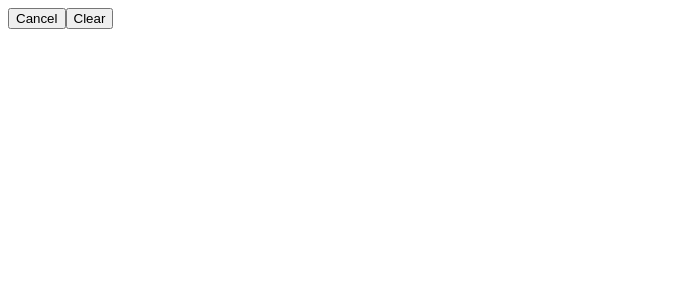
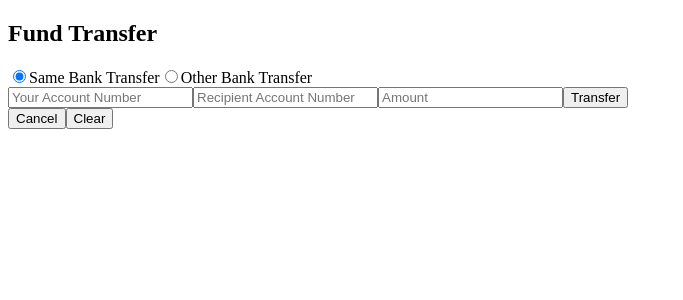
Before and after one commit to Randilwelikala/atmFrontend, a React (Create React App) app: page /fundTransfer in a window 1280 px wide. Before the commit this address had no page. Shown: the top 300 px of the page, without its empty margins (0-683 px from the left). Built offline with nearby package versions, Linux system fonts and the light colour scheme.

Commit message:
add fund transfer method

```diff
--- a/src/App.js
+++ b/src/App.js
@@ -24,7 +24,7 @@ import ProtectedRoute from './components/auth/protectedRoute';
 import CardlessWithdrawOTP from './pages/cardlessWithdrawOTP/cardlessWithdrawOTP';
 import CardlessDashboard from './pages/cardlessDashboard/cardlessDashboard';
 import AskCardlessWithdraw from './pages/askReceiptforCardlessWithdraw/askReceiptforCardlessWithdraw';
-
+import FundTransfer from '../src/pages/fundTransfer/fundTransfer'
 export default function App() {
   const [user, setUser] = useState(null);
   axios.defaults.withCredentials = true;
@@ -52,6 +52,7 @@ export default function App() {
         <Route path="/cardDashboard" element={<CardDashboard />} />
         <Route path="/cardlessWithdraw" element={<CardlessWithdrawOTP />} />
         <Route path="/askReceiptforCardlessWithdraw" element={<AskCardlessWithdraw />} />
+        <Route path="/fundTransfer" element={<FundTransfer />} />
 
       </Routes>
 
--- a/src/pages/cardDashboard/cardDashboard.js
+++ b/src/pages/cardDashboard/cardDashboard.js
@@ -34,6 +34,9 @@ export default function CardDashboard() {
         <button onClick={() => navigate(`/change-pin?account=${accountNumber}`)}>
           Change PIN
         </button>
+        <button onClick={() => navigate(`/fundTransfer`)}>
+          Fund Transfer
+        </button>
         <LogoutButton onLogout={handleLogout} />
       </div>
     </div>
--- /dev/null
+++ b/src/pages/fundTransfer/fundTransfer.css
@@ -0,0 +1,31 @@
+/* Pages/FundTransfer.css */
+.transfer-container {
+  max-width: 500px;
+  margin: auto;
+  padding: 20px;
+  background: #f7f7f7;
+  border-radius: 10px;
+}
+
+.transfer-container input,
+.transfer-container select,
+.transfer-container button {
+  display: block;
+  width: 100%;
+  margin: 10px 0;
+  padding: 10px;
+}
+
+.error {
+  color: red;
+}
+.success {
+  color: green;
+}
+
+.receipt {
+  background-color: #e2ffe2;
+  padding: 15px;
+  border-radius: 8px;
+  margin-top: 20px;
+}
--- /dev/null
+++ b/src/pages/fundTransfer/fundTransfer.js
@@ -0,0 +1,203 @@
+import React, { useState } from 'react';
+import axios from 'axios';
+import { jsPDF } from "jspdf";
+import { Document, Packer, Paragraph } from "docx";
+import { saveAs } from "file-saver";
+import { useNavigate } from 'react-router-dom';
+
+function FundTransfer() {
+  const [sender, setSender] = useState('');
+  const [recipient, setRecipient] = useState('');
+  const [amount, setAmount] = useState('');
+  const [transferType, setTransferType] = useState('same-bank'); // transfer type state
+  const [receipt, setReceipt] = useState(null);
+  const [error, setError] = useState('');
+  const [recipientError, setRecipientError] = useState('');
+  const navigate = useNavigate();
+
+  const handleTransfer = async (e) => {
+    e.preventDefault();
+    setError('');
+    setReceipt(null);
+
+    if (recipient.length !== 12) {
+      setRecipientError('Account number must be exactly 12 digits');
+      return;
+    } else {
+      setRecipientError('');
+    }
+
+    const url = transferType === 'same-bank'
+      ? 'http://localhost:3001/transfer-same-bank'
+      : 'http://localhost:3001/transfer-other-bank';
+
+    try {
+      const res = await axios.post(url, {
+        from: sender,
+        to: recipient,
+        amount: parseFloat(amount),
+      });
+      setReceipt(res.data);
+    } catch (err) {
+      setError(err.response?.data?.error || 'An error occurred');
+    }
+  };
+
+  const handleDownloadPDF = () => {
+    if (!receipt) return;
+    const doc = new jsPDF();
+    doc.setFontSize(18);
+    doc.text("Fund Transfer Receipt", 20, 20);
+    doc.setFontSize(12);
+    doc.text(`From: ${receipt.from}`, 20, 40);
+    doc.text(`To: ${receipt.to}`, 20, 50);
+    doc.text(`Amount: Rs. ${receipt.transferred}`, 20, 60);
+    doc.text(`Type: ${receipt.bank}`, 20, 70);
+    doc.text(`Remaining Balance: Rs. ${receipt.senderNewBalance}`, 20, 80);
+    doc.save(`Transfer_Receipt_${receipt.transactionId || Date.now()}.pdf`);
+  };
+
+  const handleDownloadDOCX = () => {
+    if (!receipt) return;
+
+    const doc = new Document({
+      sections: [{
+        properties: {},
+        children: [
+          new Paragraph({ text: "Fund Transfer Receipt", heading: "Heading1" }),
+          new Paragraph({ text: `From: ${receipt.from}` }),
+          new Paragraph({ text: `To: ${receipt.to}` }),
+          new Paragraph({ text: `Amount: Rs. ${receipt.transferred}` }),
+          new Paragraph({ text: `Type: ${receipt.bank}` }),
+          new Paragraph({ text: `Remaining Balance: Rs. ${receipt.senderNewBalance}` }),
+        ],
+      }],
+    });
+
+    Packer.toBlob(doc).then(blob => {
+      saveAs(blob, `Transfer_Receipt_${receipt.transactionId || Date.now()}.docx`);
+    });
+  };
+
+  const handleSkip = () => {
+    setReceipt(null);
+    setError('');
+    setSender('');
+    setRecipient('');
+    setAmount('');
+    navigate('/'); // or your desired route
+  };
+
+  return (
+    <div className="max-w-md mx-auto mt-10 p-4 shadow-lg rounded-xl bg-white">
+      <h2 className="text-xl font-bold mb-4 text-center">Fund Transfer</h2>
+
+      {/* Transfer type radio buttons */}
+      <div className="mb-4 flex justify-center gap-6">
+        <label className="flex items-center space-x-2">
+          <input
+            type="radio"
+            name="transferType"
+            value="same-bank"
+            checked={transferType === 'same-bank'}
+            onChange={() => setTransferType('same-bank')}
+          />
+          <span>Same Bank Transfer</span>
+        </label>
+        <label className="flex items-center space-x-2">
+          <input
+            type="radio"
+            name="transferType"
+            value="other-bank"
+            checked={transferType === 'other-bank'}
+            onChange={() => setTransferType('other-bank')}
+          />
+          <span>Other Bank Transfer</span>
+        </label>
+      </div>
+
+      <form onSubmit={handleTransfer} className="space-y-4">
+        <input
+          type="text"
+          placeholder="Your Account Number"
+          value={sender}
+          onChange={(e) => setSender(e.target.value)}
+          className="w-full p-2 border rounded"
+          required
+          maxLength={12}
+        />
+        <input
+          type="text"
+          placeholder="Recipient Account Number"
+          value={recipient}
+          onChange={(e) => {
+            const value = e.target.value;
+            setRecipient(value);
+            if (value.length !== 12) {
+              setRecipientError('Account number must be exactly 12 digits');
+            } else {
+              setRecipientError('');
+            }
+          }}
+          className="w-full p-2 border rounded"
+          required
+          maxLength={12}
+        />
+        {recipientError && (
+          <p className="text-red-500 text-sm mt-1">{recipientError}</p>
+        )}
+        <input
+          type="number"
+          placeholder="Amount"
+          value={amount}
+          onChange={(e) => setAmount(e.target.value)}
+          className="w-full p-2 border rounded"
+          required
+          min={1}
+        />
+        <button
+          type="submit"
+          className="w-full bg-blue-600 text-white py-2 rounded hover:bg-blue-700"
+        >
+          Transfer
+        </button>
+      </form>
+
+      {error && <p className="text-red-500 mt-4 text-center">{error}</p>}
+
+      {receipt && (
+        <div className="mt-6 p-4 border rounded bg-gray-50">
+          <h3 className="font-bold mb-2">Transfer Receipt</h3>
+          <p>From: {receipt.from}</p>
+          <p>To: {receipt.to}</p>
+          <p>Amount: Rs. {receipt.transferred}</p>
+          <p>Type: {receipt.bank}</p>
+          <p>Remaining Balance: Rs. {receipt.senderNewBalance}</p>
+
+          <div className="flex gap-3 mt-4">
+            <button
+              onClick={handleDownloadPDF}
+              className="flex-1 bg-red-600 text-white py-2 rounded hover:bg-red-700"
+            >
+              Download PDF
+            </button>
+            <button
+              onClick={handleDownloadDOCX}
+              className="flex-1 bg-green-600 text-white py-2 rounded hover:bg-green-700"
+            >
+              Download DOCX
+            </button>
+            <button
+              onClick={handleSkip}
+              className="flex-1 bg-gray-600 text-white py-2 rounded hover:bg-gray-700"
+            >
+              Skip
+            </button>
+          </div>
+        </div>
+      )}
+    </div>
+  );
+}
+
+export default FundTransfer;
```
